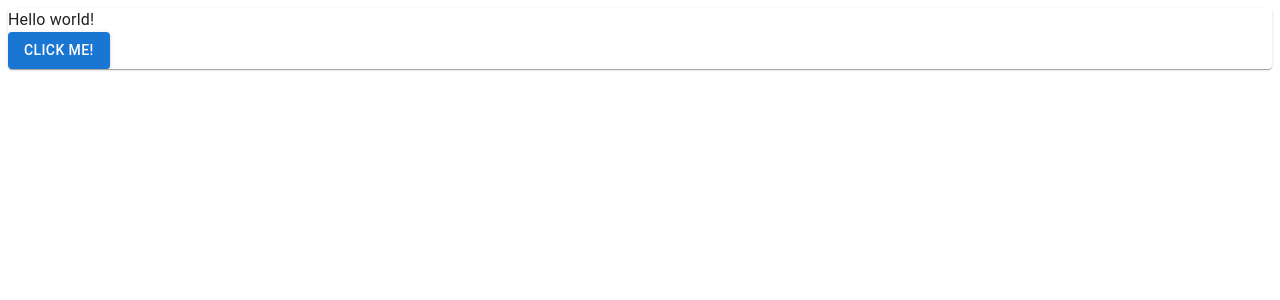
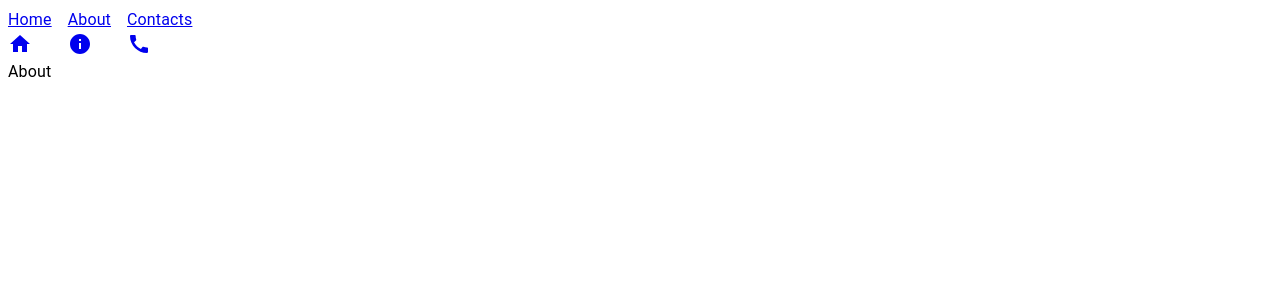
Before and after one commit to KaiKutar0/my-shop, a React (Create React App) app: page /about in a window 1280 px wide. Shown: the top 300 px of the page. Built offline with nearby package versions, Linux system fonts and the light colour scheme.

Commit message:
Add React Router add Home About Contact

```diff
--- a/package.json
+++ b/package.json
@@ -16,6 +16,7 @@
     "@types/react-dom": "^18.0.0",
     "react": "^18.2.0",
     "react-dom": "^18.2.0",
+    "react-router-dom": "^6.14.1",
     "react-scripts": "5.0.1",
     "typescript": "^4.4.2",
     "web-vitals": "^2.1.0"
--- a/src/App.tsx
+++ b/src/App.tsx
@@ -1,16 +1,18 @@
-import { Button, Card, Typography } from "@mui/material";
-import React from "react";
-
-interface BasicCardProps {
-}
+import { Route, Routes } from "react-router-dom";
+import About from "./pages/About";
+import NavBar from "./components/NavBar";
+import Home from "./pages/Home";
+import Contacts from "./pages/Contacts";
 
 function App() {
   return (
     <>
-      <Card >
-        <Typography>Hello world!</Typography>
-        <Button variant="contained">Click me!</Button>
-      </Card>
+      <NavBar />
+      <Routes>
+        <Route path="/" element={<Home />} />
+        <Route path="/about" element={<About />} />
+        <Route path="/contacts" element={<Contacts/>}/>
+      </Routes>
     </>
   );
 }
--- /dev/null
+++ b/src/components/NavBar.tsx
@@ -0,0 +1,28 @@
+import { Stack, Typography } from "@mui/material";
+import { Link as RouterLink } from "react-router-dom";
+import HomeIcon from "@mui/icons-material/Home";
+import InfoIcon from "@mui/icons-material/Info";
+import CallIcon from "@mui/icons-material/Call";
+
+function NavBar() {
+  return (
+    <>
+      <Stack direction="row" spacing={2}>
+        <RouterLink to="/">
+          <Typography>Home</Typography>
+          <HomeIcon />
+        </RouterLink>
+        <RouterLink to="/about">
+          <Typography>About</Typography>
+          <InfoIcon />
+        </RouterLink>
+        <RouterLink to="/contacts">
+          <Typography>Contacts</Typography>
+          <CallIcon />
+        </RouterLink>
+      </Stack>
+    </>
+  );
+}
+
+export default NavBar;
--- a/src/index.tsx
+++ b/src/index.tsx
@@ -1,14 +1,17 @@
-import React from 'react';
-import ReactDOM from 'react-dom/client';
-import App from './App';
-import reportWebVitals from './reportWebVitals';
+import React from "react";
+import ReactDOM from "react-dom/client";
+import App from "./App";
+import reportWebVitals from "./reportWebVitals";
+import { BrowserRouter } from "react-router-dom";
 
 const root = ReactDOM.createRoot(
-  document.getElementById('root') as HTMLElement
+  document.getElementById("root") as HTMLElement
 );
 root.render(
   <React.StrictMode>
-    <App />
+    <BrowserRouter>
+      <App />
+    </BrowserRouter>
   </React.StrictMode>
 );
 
--- /dev/null
+++ b/src/pages/About.tsx
@@ -0,0 +1,11 @@
+import { Typography } from "@mui/material";
+
+function About() {
+  return (
+    <>
+      <Typography>About</Typography>
+    </>
+  );
+}
+
+export default About;
--- /dev/null
+++ b/src/pages/Contacts.tsx
@@ -0,0 +1,11 @@
+import { Typography } from "@mui/material";
+
+function Contacts() {
+  return (
+    <>
+      <Typography>Tel: +1234567890</Typography>
+    </>
+  );
+}
+
+export default Contacts;
--- /dev/null
+++ b/src/pages/Home.tsx
@@ -0,0 +1,11 @@
+import { Typography } from "@mui/material";
+
+function Home() {
+  return (
+    <>
+      <Typography>Home</Typography>
+    </>
+  );
+}
+
+export default Home;
```
Also changed, not shown: 1 other file (tests, documents, lock files or other folders).
